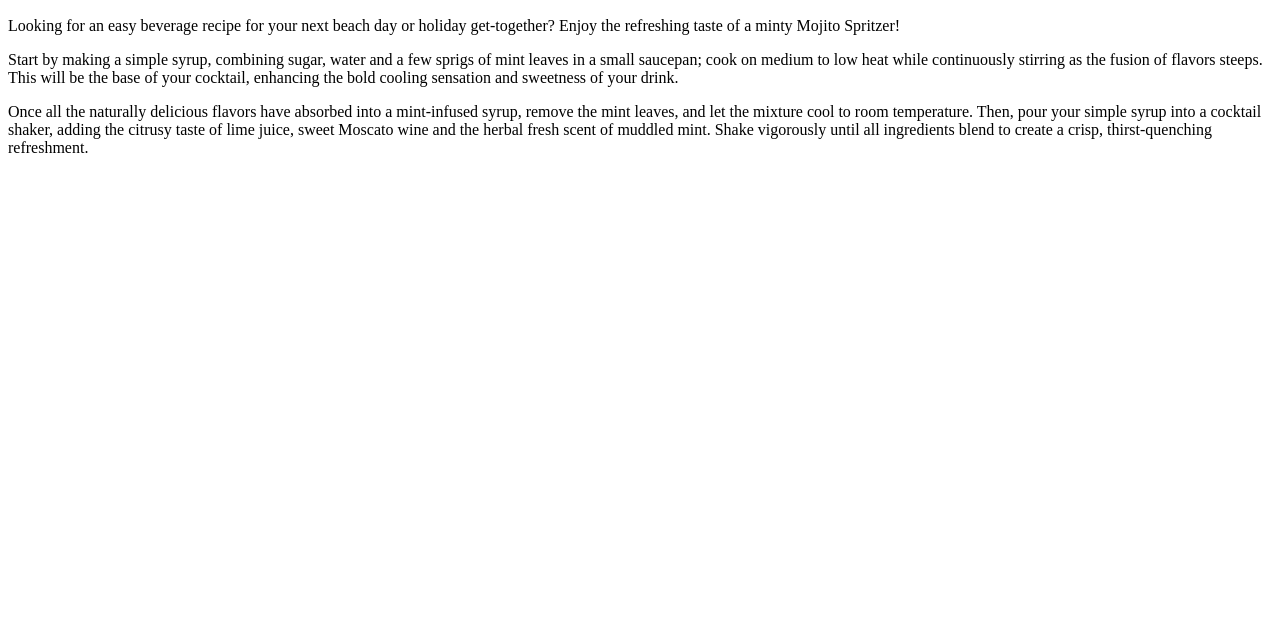
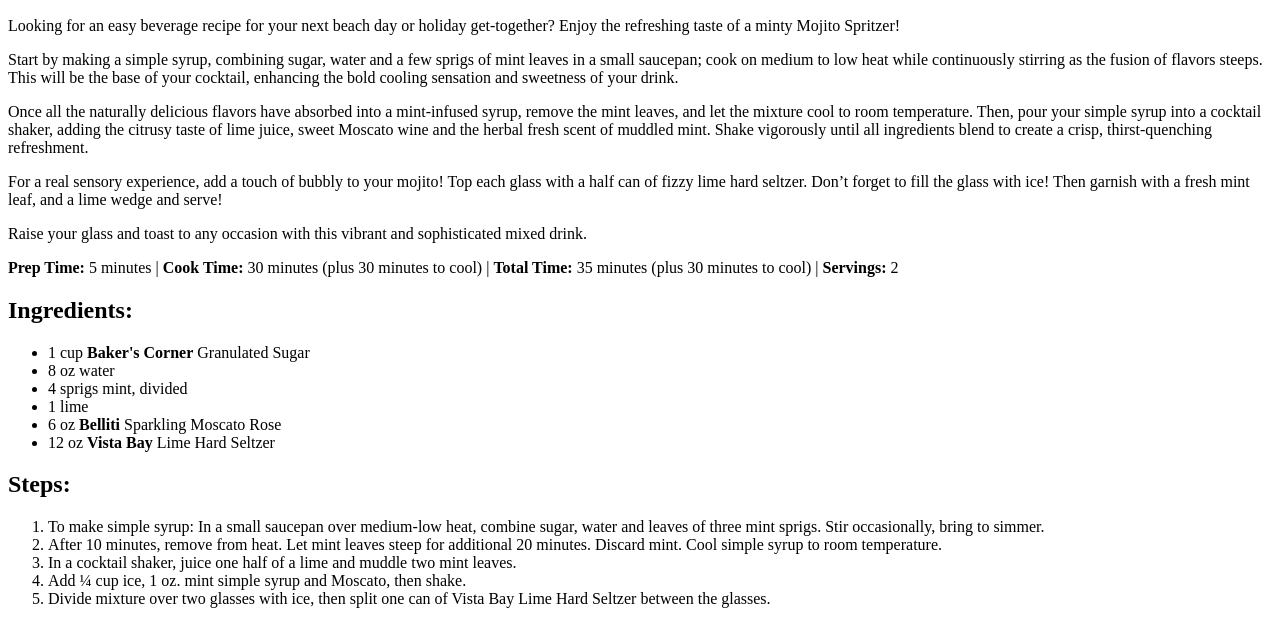
Before and after one commit to CourageTCD/odin-recipes, a plain HTML site: page recipes/mojito-spritzer.html in a window 1280 px wide. Shown: the part 460-1084 px from the top of the page. Before the commit the page ends 800 px from the top, so only its background shows below. Drawn offline with Linux system fonts and the light colour scheme.

Commit message:
Continued working through Mojito Spritzer page

```diff
--- a/recipes/mojito-spritzer.html
+++ b/recipes/mojito-spritzer.html
@@ -33,5 +33,50 @@
       scent of muddled mint. Shake vigorously until all ingredients blend to
       create a crisp, thirst-quenching refreshment.
     </p>
+    <p>
+      For a real sensory experience, add a touch of bubbly to your mojito! Top
+      each glass with a half can of fizzy lime hard seltzer. Don’t forget to
+      fill the glass with ice! Then garnish with a fresh mint leaf, and a lime
+      wedge and serve!
+    </p>
+    <p>
+      Raise your glass and toast to any occasion with this vibrant and
+      sophisticated mixed drink.
+    </p>
+    <p>
+      <b>Prep Time:</b> 5 minutes | <b>Cook Time:</b> 30 minutes (plus 30
+      minutes to cool) | <b>Total Time:</b> 35 minutes (plus 30 minutes to cool)
+      | <b>Servings:</b> 2
+    </p>
+    <h2>Ingredients:</h2>
+    <ul>
+      <li>1 cup <b>Baker's Corner</b> Granulated Sugar</li>
+      <li>8 oz water</li>
+      <li>4 sprigs mint, divided</li>
+      <li>1 lime</li>
+      <li>6 oz <b>Belliti</b> Sparkling Moscato Rose</li>
+      <li>12 oz <b>Vista Bay</b> Lime Hard Seltzer</li>
+    </ul>
+    <h2>Steps:</h2>
+    <ol>
+      <li>
+        To make simple syrup: In a small saucepan over medium-low heat, combine
+        sugar, water and leaves of three mint sprigs. Stir occasionally, bring
+        to simmer.
+      </li>
+      <li>
+        After 10 minutes, remove from heat. Let mint leaves steep for additional
+        20 minutes. Discard mint. Cool simple syrup to room temperature.
+      </li>
+      <li>
+        In a cocktail shaker, juice one half of a lime and muddle two mint
+        leaves.
+      </li>
+      <li>Add ¼ cup ice, 1 oz. mint simple syrup and Moscato, then shake.</li>
+      <li>
+        Divide mixture over two glasses with ice, then split one can of Vista
+        Bay Lime Hard Seltzer between the glasses.
+      </li>
+    </ol>
   </body>
 </html>
```
